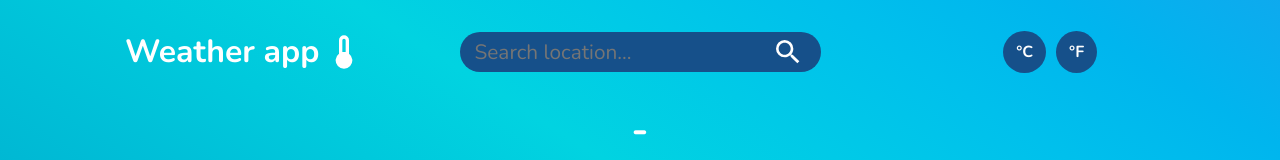
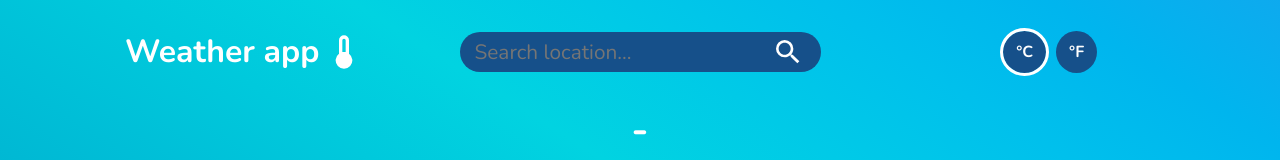
Before and after one commit to brexus/weather-app, a website: page dist/index.html in a window 1280 px wide. Shown: the top 160 px of the page. Drawn offline with nearby package versions, Linux system fonts and the light colour scheme; no server answers.

Commit message:
Initial dist subtree commit

```diff
--- a/dist/index.html
+++ b/dist/index.html
@@ -27,7 +27,7 @@
         </div>
 
         <div id="temp-c-f-container">
-            <button id="temp-c-btn">°C</button>
+            <button id="temp-c-btn" class="white-outline">°C</button>
             <button id="temp-f-btn">°F</button>
         </div>
     </div>
```
